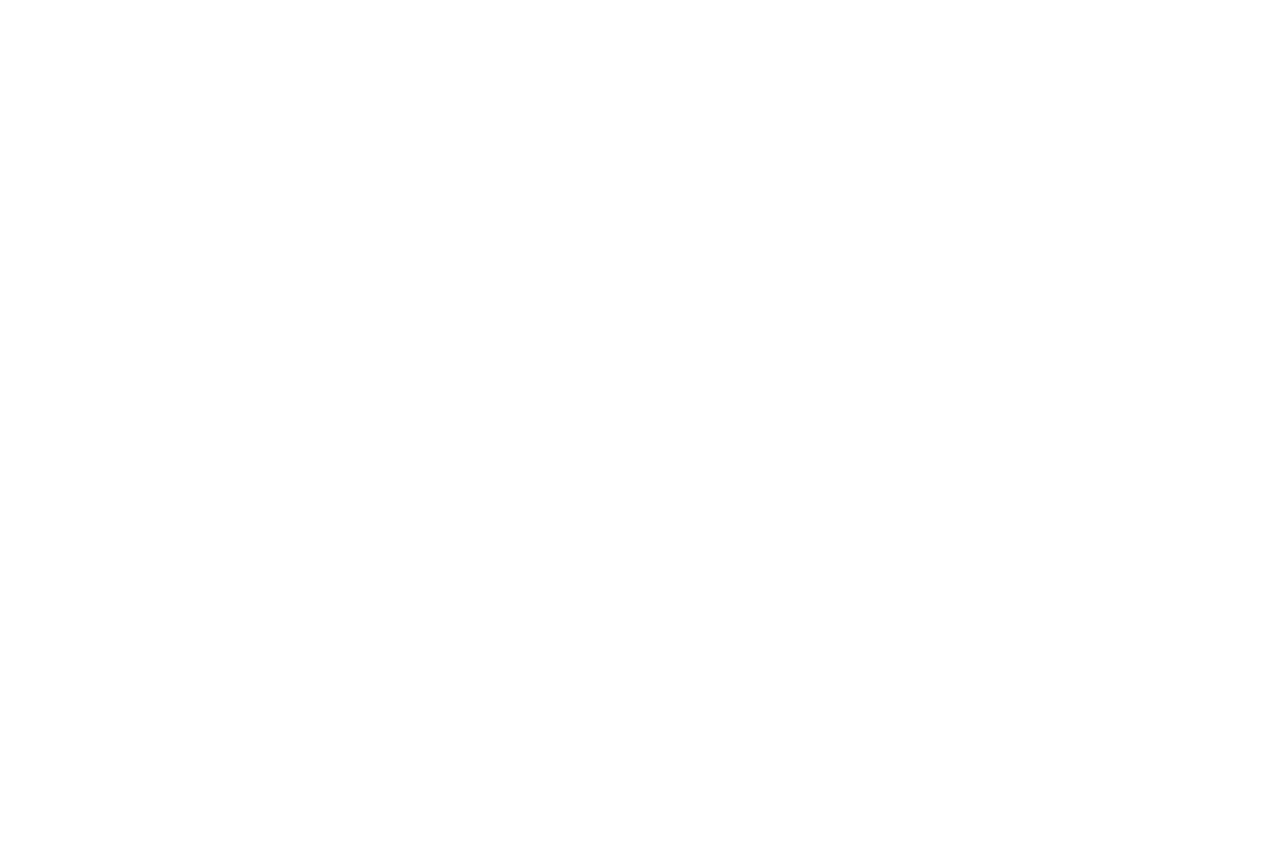
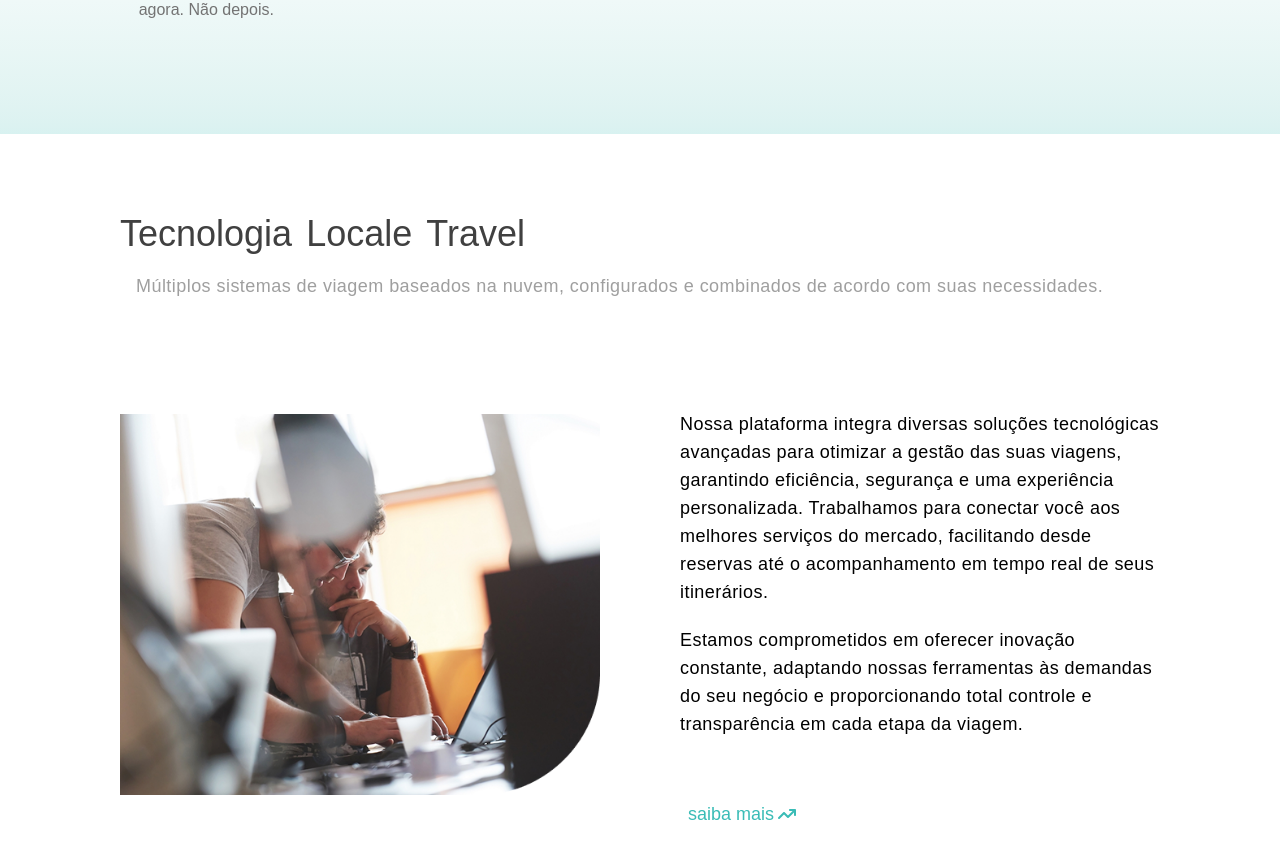
Before and after one commit to Leonardobern10/locale-travel, a React (Vite) app: page / in a window 1280 px wide. Shown: the part 7000-7858 px from the top of the page. Before the commit the page ends 2635 px from the top, so only its background shows below. Built offline with nearby package versions, Linux system fonts and the light colour scheme; a web font is replaced by a local one.

Commit message:
fix: ajustando posicionamento flex

```diff
--- a/src/App.tsx
+++ b/src/App.tsx
@@ -15,10 +15,10 @@
       <Presentation />
       <LocaleWay />
       <OurValues />
-      {/*
       <WeOffer />
       <WeDo />
       <ReadAbout />
+      {/*
       <ContactUs />
       <Invite />
       <Footer />
--- a/src/components/ReadAbout/ReadAbout.tsx
+++ b/src/components/ReadAbout/ReadAbout.tsx
@@ -8,7 +8,7 @@
 export default function ReadAbout(): ReactElement {
   return (
     <section className="w-screen flex flex-col items-center justify-between gap-y-20 py-10 padding-h-content">
-      <div className="flex flex-col items-start self-start justify-between w-full gap-y-5">
+      <div className="flex flex-col items-center md:items-start md:self-start justify-between w-full gap-y-5">
         <TitleSectionColored
           title={readAboutData.title}
           padding={false}
@@ -16,14 +16,14 @@
         />
         <Subtitle white={false} title={readAboutData.subtitle} />
       </div>
-      <div className="flex flex-row items-center justify-between gap-x-20">
-        <div className="w-1/2 h-full">
+      <div className="flex flex-col md:flex-row items-center justify-between gap-x-20">
+        <div className=" w-full md:w-1/2 h-full">
           <img
             src={readAboutData.image}
             alt="Imagem de funcionários utilizando computador."
           />
         </div>
-        <div className="w-1/2 h-full flex flex-col gap-y-10 text-lg font-hunnin">
+        <div className=" w-5/6 md:w-1/2 h-full flex flex-col gap-y-10 text-md md:text-lg font-hunnin pt-8">
           <ParagraphValue
             paragraphs={[readAboutData.text1, readAboutData.text2]}
           />
```
